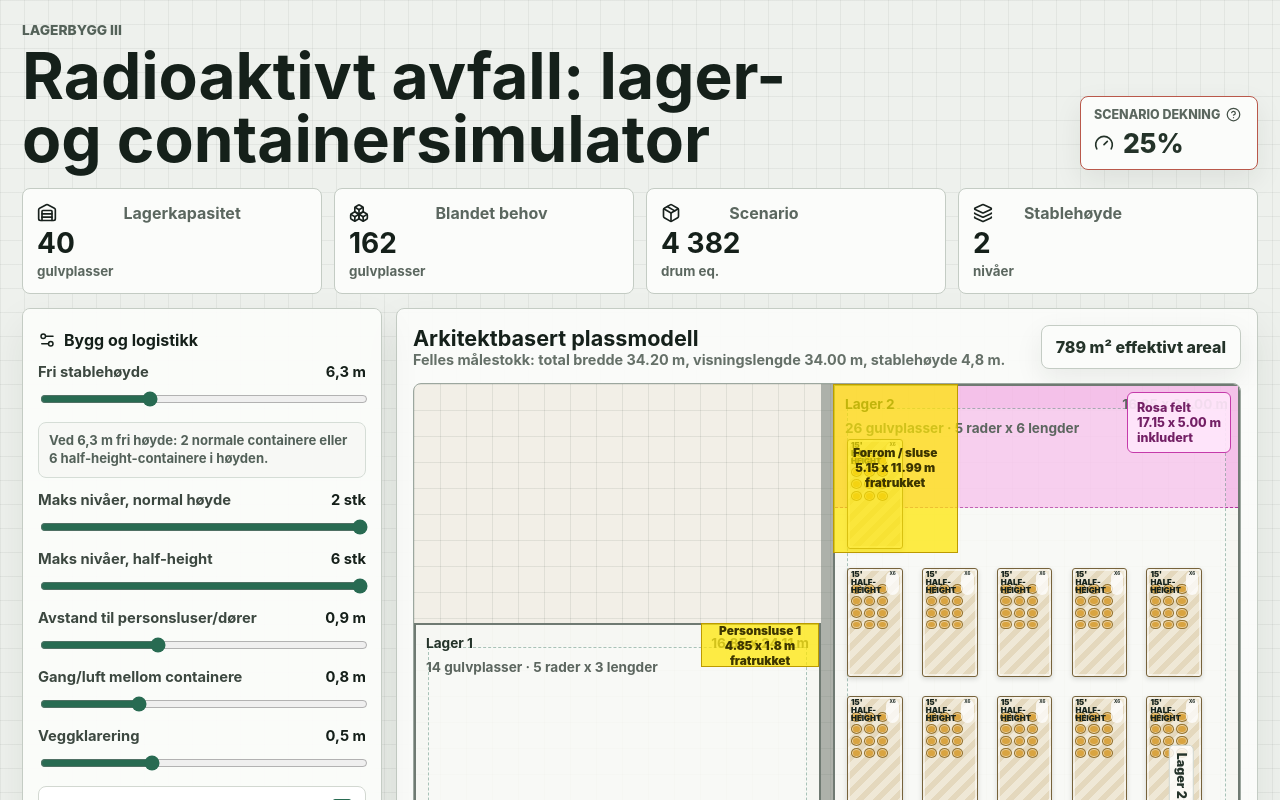
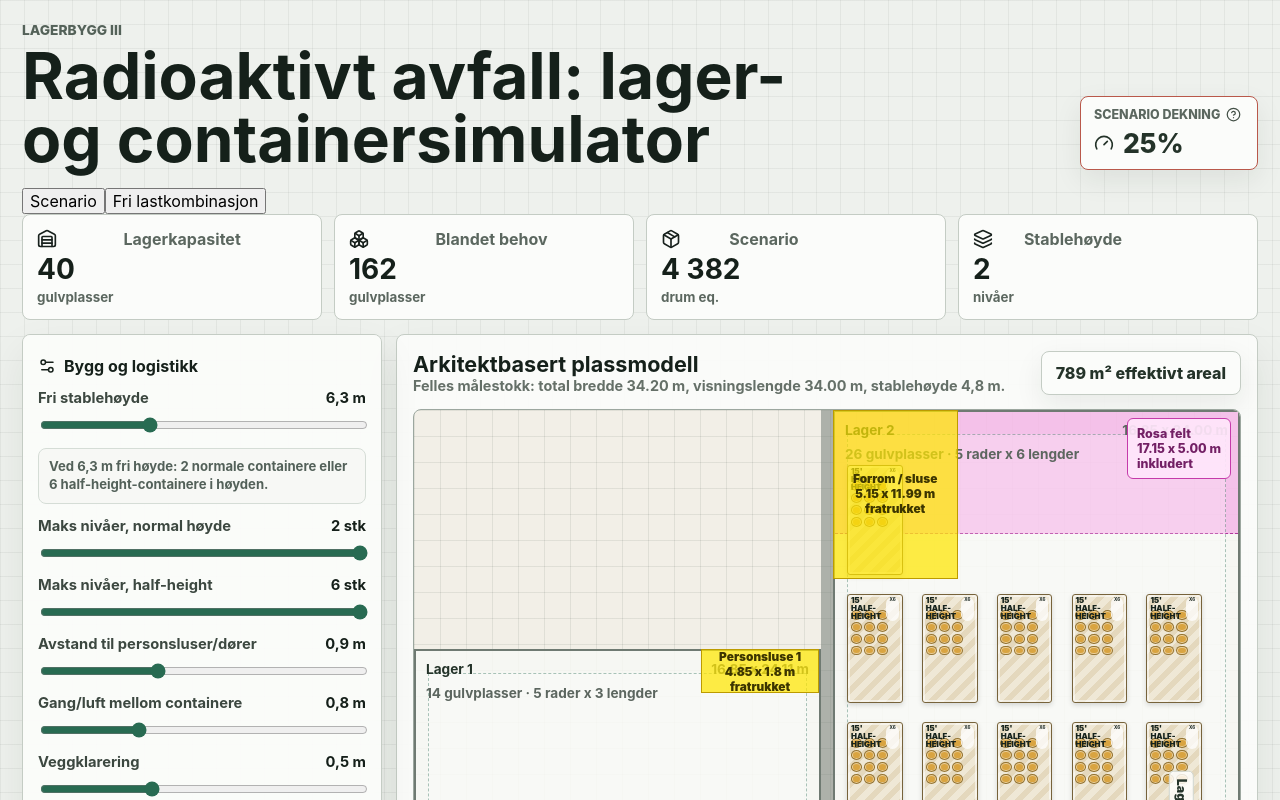
Before and after one commit to fredriksandresen-glitch/garasje-simulator, a React (Vite) app in the folder src/frontend/: page / in a window 1280 px wide. Shown: the top 800 px of the page. Built offline with nearby package versions, Linux system fonts and the light colour scheme.

Commit message:
Add free-load planning mode

```diff
--- a/src/frontend/src/main.jsx
+++ b/src/frontend/src/main.jsx
@@ -6,12 +6,15 @@ import {
   Gauge,
   HelpCircle,
   Layers,
+  Minus,
   Package,
+  Plus,
   Ruler,
   Scale,
   Settings2,
   Shield,
-  Warehouse
+  Warehouse,
+  X
 } from "lucide-react";
 import "./styles.css";
 
@@ -154,6 +157,15 @@ const containerFamilyOptions = {
   iso20: { label: "20' lengde", regularKey: "iso20", halfKey: null }
 };
 
+const optionalConstraints = {
+  grossWeight: { label: "Maks bruttovekt per container" },
+  dose: { label: "Maks dose per container" },
+  trailer: { label: "Maks trailerlast" },
+  drumPacking: { label: "Maks 210L per container" },
+  steelPacking: { label: "Maks stålkasser per container" },
+  kokillePacking: { label: "Maks kokiller per container" }
+};
+
 const separatorWidth = 0.5;
 const rooms = [
   { key: "lager1", label: "Lager 1", x: 0, width: 16.85, baseLength: 24.115, usableLength: 22.015, obstructionArea: 4.85 * 1.8 },
@@ -161,6 +173,7 @@ const rooms = [
 ];
 
 function App() {
+  const [planningMode, setPlanningMode] = useState("scenario");
   const [heightLimit, setHeightLimit] = useState(6.3);
   const [stackLimit, setStackLimit] = useState(4);
   const [halfHeightStackLimit, setHalfHeightStackLimit] = useState(6);
@@ -191,6 +204,9 @@ function App() {
   const [drumDose, setDrumDose] = useState(0.12);
   const [steelDose, setSteelDose] = useState(0.35);
   const [kokilleDose, setKokilleDose] = useState(0.8);
+  const [customLoads, setCustomLoads] = useState({ drum210: 0, steel1: 100, steel2: 20, steel3: 0, steel4: 0, kokille: 0 });
+  const [activeConstraints, setActiveConstraints] = useState([]);
+  const [showConstraintMenu, setShowConstraintMenu] = useState(false);
 
   const model = useMemo(() => {
     const containerFamily = containerFamilyOptions[containerType];
@@ -237,7 +253,9 @@ function App() {
     const totalFloorSlots = roomModels.reduce((sum, room) => sum + room.floorSlots, 0);
     const totalFootprintArea = roomModels.reduce((sum, room) => sum + room.effectiveArea, 0);
     const shareTotal = drumShare + steelShare + kokilleSharePct;
-    const totalNeed = existingDrumEq + annualDrumEq * years;
+    const scenarioNeed = existingDrumEq + annualDrumEq * years;
+    const customNeed = Object.entries(customLoads).reduce((sum, [key, quantity]) => sum + quantity * loadTypes[key].drumEq, 0);
+    const totalNeed = planningMode === "custom" ? customNeed : scenarioNeed;
     const weights = { drum210: drumWeight, steel1: steelWeight, steel2: steelWeight, steel3: steelWeight, steel4: steelWeight, kokille: kokilleWeight };
     const doses = { drum210: drumDose, steel1: steelDose, steel2: steelDose, steel3: steelDose, steel4: steelDose, kokille: kokilleDose };
     const packLimits = { drum: drumPackLimit, steel: steelPackLimit, kokille: kokillePackLimit };
@@ -249,11 +267,22 @@ function App() {
       const evaluateOption = (candidate, heightKind, stackLevels) => {
         const fit = getFit(candidate, load.size, orientationMode);
         const physicalPackLimit = Number.isFinite(fit.physicalCount) ? fit.physicalCount : packLimits[load.packKey];
-        const packingLimited = fit.compatible ? Math.min(packLimits[load.packKey], physicalPackLimit) : 0;
-        const weightLimited = Math.max(0, Math.floor((containerGrossLimit - candidate.tare) / Math.max(1, packageWeight)));
-        const doseLimited = Math.max(0, Math.floor(containerDoseLimit / Math.max(0.01, packageDose)));
+        const packingConstraintKey = `${load.packKey}Packing`;
+        const usePackingLimit = planningMode === "scenario" || activeConstraints.includes(packingConstraintKey);
+        const useWeightLimit = planningMode === "scenario" || activeConstraints.includes("grossWeight");
+        const useDoseLimit = planningMode === "scenario" || activeConstraints.includes("dose");
+        const packingLimited = fit.compatible ? Math.min(usePackingLimit ? packLimits[load.packKey] : physicalPackLimit, physicalPackLimit) : 0;
+        const weightLimited = useWeightLimit
+          ? Math.max(0, Math.floor((containerGrossLimit - candidate.tare) / Math.max(1, packageWeight)))
+          : Infinity;
+        const doseLimited = useDoseLimit
+          ? Math.max(0, Math.floor(containerDoseLimit / Math.max(0.01, packageDose)))
+          : Infinity;
         const perContainer = Math.max(0, Math.min(packingLimited, weightLimited, doseLimited));
-        const limiting = getLimitingConstraint({ fit, packingLimited, weightLimited, doseLimited, perContainer });
+        let limiting = getLimitingConstraint({ fit, packingLimited, weightLimited, doseLimited, perContainer });
+        if (planningMode === "custom" && !usePackingLimit && limiting.key === "packing") {
+          limiting = { key: "packing", label: "Fysisk kapasitet", hint: "Bestemt av innvendige mål og orientering" };
+        }
         const packageVolume = load.size.length * load.size.width * load.size.height;
         const usableVolume = candidate.usableLength * candidate.usableWidth * candidate.usableHeight;
         return {
@@ -276,21 +305,22 @@ function App() {
         b.floorEfficiency - a.floorEfficiency || b.volumeEfficiency - a.volumeEfficiency
       )[0];
       const { fit, packingLimited, weightLimited, doseLimited, perContainer, limiting } = selectedOption;
-      const share =
+      const share = planningMode === "custom" ? 0 :
         load.shareKey === "drum" ? drumShare / 100 :
         load.shareKey === "kokille" ? kokilleSharePct / 100 :
         key === selectedSteelVariant ? steelShare / 100 : 0;
-      const requestedDrumEq = totalNeed * share;
-      const packagesNeeded = requestedDrumEq / load.drumEq;
+      const packagesNeeded = planningMode === "custom" ? customLoads[key] : (totalNeed * share) / load.drumEq;
+      const requestedDrumEq = packagesNeeded * load.drumEq;
       const containersNeeded = packagesNeeded === 0 ? 0 : perContainer > 0 ? Math.ceil(packagesNeeded / perContainer) : Infinity;
       const floorSlotsNeeded = containersNeeded === 0 ? 0 : Number.isFinite(containersNeeded) ? Math.ceil(containersNeeded / selectedOption.stackLevels) : Infinity;
       const loadedWeight = selectedOption.container.tare + perContainer * packageWeight;
       const loadedDose = perContainer * packageDose;
-      const containersPerTrailer = Math.max(1, Math.floor(trailerLimit / Math.max(1, loadedWeight)));
+      const useTrailerLimit = planningMode === "scenario" || activeConstraints.includes("trailer");
+      const containersPerTrailer = useTrailerLimit ? Math.max(0, Math.floor(trailerLimit / Math.max(1, loadedWeight))) : null;
       return {
         key,
         ...load,
-        selected: key === selectedSteelVariant || load.shareKey !== "steel",
+        selected: planningMode === "custom" ? packagesNeeded > 0 : key === selectedSteelVariant || load.shareKey !== "steel",
         packageWeight,
         packageDose,
         fit,
@@ -341,6 +371,7 @@ function App() {
     const dominantLimit = Object.entries(limitingCounts).sort((a, b) => b[1] - a[1])[0]?.[0] || "none";
 
     return {
+      planningMode,
       container,
       halfContainer,
       containerPlacement,
@@ -368,6 +399,9 @@ function App() {
     heightLimit,
     stackLimit,
     halfHeightStackLimit,
+    planningMode,
+    customLoads,
+    activeConstraints,
     wallClearance,
     doorClearance,
     aisleGap,
@@ -397,7 +431,7 @@ function App() {
     kokilleDose
   ]);
 
-  const warnings = buildWarnings({ model, stackLimit, halfHeightStackLimit, drumWeight, steelWeight });
+  const warnings = buildWarnings({ model, planningMode, stackLimit, halfHeightStackLimit, drumWeight, steelWeight });
   const activeFamily = containerFamilyOptions[containerType];
   const activeContainer = containerTypes[activeFamily.regularKey];
   const activeHalfContainer = activeFamily.halfKey ? containerTypes[activeFamily.halfKey] : null;
@@ -410,6 +444,13 @@ function App() {
   const selectedSteel = loadTypes[selectedSteelVariant];
   const standardSteelFit = getFit(activeContainer, selectedSteel.size, "straight");
   const rotatedSteelFit = getFit(activeContainer, selectedSteel.size, "rotated");
+  const customPackageCount = Object.values(customLoads).reduce((sum, quantity) => sum + quantity, 0);
+  const setCustomLoad = (key, value) => setCustomLoads((current) => ({ ...current, [key]: Math.max(0, Math.round(value)) }));
+  const addConstraint = (key) => {
+    setActiveConstraints((current) => current.includes(key) ? current : [...current, key]);
+    setShowConstraintMenu(false);
+  };
+  const removeConstraint = (key) => setActiveConstraints((current) => current.filter((item) => item !== key));
 
   return (
     <main className="app-shell">
@@ -421,7 +462,7 @@ function App() {
           </div>
           <div className={model.mixedCoverage >= 1 ? "score good" : "score warn"}>
             <div className="score-label">
-              Scenario dekning
+              {planningMode === "custom" ? "Lastdekning" : "Scenario dekning"}
               <span className="info-dot" tabIndex="0">
                 <HelpCircle size={15} />
                 <span className="tooltip">Viser beregnede gulvplasser delt på nødvendige gulvplasser etter stabling. 100% betyr at scenarioet akkurat får plass.</span>
@@ -431,10 +472,15 @@ function App() {
           </div>
         </header>
 
+        <nav className="mode-tabs" aria-label="Planleggingsmodus">
+          <button type="button" className={planningMode === "scenario" ? "active" : ""} onClick={() => setPlanningMode("scenario")}>Scenario</button>
+          <button type="button" className={planningMode === "custom" ? "active" : ""} onClick={() => setPlanningMode("custom")}>Fri lastkombinasjon</button>
+        </nav>
+
         <section className="summary-grid">
           <SummaryCard icon={<Warehouse />} label="Lagerkapasitet" value={model.totalFloorSlots} unit="gulvplasser" />
           <SummaryCard icon={<Boxes />} label="Blandet behov" value={model.requiredFloorSlots} unit="gulvplasser" />
-          <SummaryCard icon={<Package />} label="Scenario" value={model.totalNeed} unit="drum eq." />
+          <SummaryCard icon={<Package />} label={planningMode === "custom" ? "Valgt last" : "Scenario"} value={planningMode === "custom" ? customPackageCount : model.totalNeed} unit={planningMode === "custom" ? "kolli" : "drum eq."} />
           <SummaryCard icon={<Layers />} label="Stablehøyde" value={model.levels} unit="nivåer" />
         </section>
 
@@ -474,15 +520,18 @@ function App() {
               Én valgt lengde betyr ett kranhode. Simulatoren velger automatisk normal eller half-height for hver avfallstype etter kapasitet per gulvplass.
             </div>
             <Toggle label="Roter containere 90° i lageret" checked={rotateContainers} onChange={setRotateContainers} />
+            {planningMode === "scenario" && <>
               <Slider label="Maks container bruttovekt" value={containerGrossLimit} min={3000} max={30000} step={500} unit="kg" onChange={setContainerGrossLimit} />
               <Slider label="Maks trailerlast" value={trailerLimit} min={8000} max={50000} step={1000} unit="kg" onChange={setTrailerLimit} />
               <Slider label="Maks dose per container" value={containerDoseLimit} min={0.2} max={10} step={0.1} unit="mSv/h" onChange={setContainerDoseLimit} />
+            </>}
             <div className="container-note">
               <div><strong>Normal:</strong> utvendig {model.container.length.toFixed(2)} × {model.container.width.toFixed(2)} × {model.container.height.toFixed(2)} m · innvendig {model.container.usableLength.toFixed(2)} × {model.container.usableWidth.toFixed(2)} × {model.container.usableHeight.toFixed(2)} m</div>
               {model.halfContainer && <div><strong>Half-height:</strong> utvendig {model.halfContainer.length.toFixed(2)} × {model.halfContainer.width.toFixed(2)} × {model.halfContainer.height.toFixed(2)} m · innvendig {model.halfContainer.usableLength.toFixed(2)} × {model.halfContainer.usableWidth.toFixed(2)} × {model.halfContainer.usableHeight.toFixed(2)} m</div>}
               <div>Plassert fotavtrykk: {model.containerPlacement.length.toFixed(2)} × {model.containerPlacement.width.toFixed(2)} m ({model.containerRotated ? "90°" : "standard"})</div>
             </div>
 
+            {planningMode === "scenario" ? <>
               <PanelTitle icon={<Package />} title="Pakkemønster" />
               <Slider label="Maks 210L per container" value={drumPackLimit} min={1} max={24} step={1} unit="stk" onChange={setDrumPackLimit} />
               <Slider label="Maks stålkasser per container" value={steelPackLimit} min={1} max={4} step={1} unit="stk" onChange={setSteelPackLimit} />
@@ -501,6 +550,27 @@ function App() {
               </div>
               <Slider label="Andel kokiller" value={kokilleSharePct} min={0} max={100} step={1} unit="%" onChange={setKokilleSharePct} />
               <div className={model.shareTotal === 100 ? "derived" : "derived warning-text"}>Sum andeler: {model.shareTotal.toFixed(0)}%</div>
+            </> : <>
+              <PanelTitle icon={<Package />} title="Legg til last" />
+              <div className="load-builder">
+                {Object.entries(loadTypes).map(([key, load]) => (
+                  <QuantityControl key={key} label={load.label} detail={load.dimensions} value={customLoads[key]} onChange={(value) => setCustomLoad(key, value)} />
+                ))}
+              </div>
+              <Toggle label="Roter stålkasser 90°" checked={rotateSteelBoxes} onChange={setRotateSteelBoxes} />
+
+              <PanelTitle icon={<Shield />} title="Valgte begrensninger" />
+              <div className="constraint-builder">
+                {activeConstraints.length === 0 && <div className="container-note">Ingen valgfrie begrensninger er lagt til. Fysiske mål og fri stablehøyde gjelder fortsatt.</div>}
+                {activeConstraints.map((key) => (
+                  <ActiveConstraint key={key} constraintKey={key} onRemove={() => removeConstraint(key)} values={{ containerGrossLimit, containerDoseLimit, trailerLimit, drumPackLimit, steelPackLimit, kokillePackLimit }} setters={{ setContainerGrossLimit, setContainerDoseLimit, setTrailerLimit, setDrumPackLimit, setSteelPackLimit, setKokillePackLimit }} />
+                ))}
+                <button className="add-constraint" type="button" onClick={() => setShowConstraintMenu((current) => !current)}><Plus size={17} />Legg til begrensning</button>
+                {showConstraintMenu && <div className="constraint-menu">
+                  {Object.entries(optionalConstraints).filter(([key]) => !activeConstraints.includes(key)).map(([key, item]) => <button type="button" key={key} onClick={() => addConstraint(key)}>{item.label}</button>)}
+                </div>}
+              </div>
+            </>}
 
             <PanelTitle icon={<Scale />} title="Lastdata" />
             <Slider label="Tønnevekt" value={drumWeight} min={50} max={700} step={5} unit="kg" onChange={setDrumWeight} />
@@ -531,11 +601,11 @@ function App() {
               </div>
               {model.loadRows.map((row) => (
                 <div className={`table-row ${row.fit.compatible ? "" : "incompatible"} ${row.selected ? "selected-row" : ""}`} key={row.key}>
-                  <span><strong>{row.label}</strong><small>{row.dimensions}{row.selected ? " · med i scenario" : ""} · valgt {row.containerChoice.shortLabel}</small></span>
+                  <span><strong>{row.label}</strong><small>{row.dimensions}{row.selected ? (planningMode === "custom" ? " · lagt til" : " · med i scenario") : ""} · valgt {row.containerChoice.shortLabel}</small></span>
                   <span>{row.fit.compatible ? "Ja" : "Nei"}<small>{row.fit.reason}</small></span>
                   <span><Badge type={row.limiting.key}>{row.limiting.label}</Badge><small>{row.limiting.hint}</small></span>
-                  <span>{row.perContainer} stk<small>Vekt {row.weightLimited} · dose {row.doseLimited} · mønster {row.packingLimited} · {row.stackLevels} nivåer</small></span>
-                  <span>{formatNumber(row.loadedWeight)} kg / {row.containersPerTrailer} cont.<small>{formatNumber(row.loadedDose)} mSv/h · behov {formatNumber(row.containersNeeded)} cont.</small></span>
+                  <span>{row.perContainer} stk<small>Vekt {formatLimit(row.weightLimited)} · dose {formatLimit(row.doseLimited)} · mønster {row.packingLimited} · {row.stackLevels} nivåer</small></span>
+                  <span>{formatNumber(row.loadedWeight)} kg{row.containersPerTrailer === null ? "" : ` / ${row.containersPerTrailer} cont.`}<small>{formatNumber(row.loadedDose)} mSv/h · behov {formatNumber(row.containersNeeded)} cont.</small></span>
                 </div>
               ))}
             </div>
@@ -634,7 +704,7 @@ function ConstraintPanel({ model }) {
   return (
     <section className="constraint-panel" aria-label="Dimensjonerende begrensninger">
       <div className="constraint-card main-limit">
-        <span>Dimensjonerende scenario</span>
+        <span>{model.planningMode === "custom" ? "Valgt lastkombinasjon" : "Dimensjonerende scenario"}</span>
         <strong>{model.mixedCoverage >= 1 ? "Lageret dekker behovet" : "Lagerplass er begrensningen"}</strong>
         <small>{formatNumber(model.totalFloorSlots)} gulvplasser mot {formatNumber(model.requiredFloorSlots)} nødvendige gulvplasser etter stabling.</small>
       </div>
@@ -779,7 +849,7 @@ function getLimitingConstraint({ fit, packingLimited, weightLimited, doseLimited
   return limiting;
 }
 
-function buildWarnings({ model, stackLimit, halfHeightStackLimit, drumWeight, steelWeight }) {
+function buildWarnings({ model, planningMode, stackLimit, halfHeightStackLimit, drumWeight, steelWeight }) {
   const warnings = [];
   if (model.mixedCoverage < 1) warnings.push({ level: "critical", text: `Blandet scenario mangler ca. ${formatNumber(model.requiredFloorSlots - model.totalFloorSlots)} gulvplasser etter stabling.` });
   if (stackLimit > 4) warnings.push({ level: "warn", text: "5 i høyden er kun testmodus. Nederste kasse/container må kontrolleres for trykkbelastning." });
@@ -787,7 +857,7 @@ function buildWarnings({ model, stackLimit, halfHeightStackLimit, drumWeight, st
   if (drumWeight > 330) warnings.push({ level: "critical", text: "Tønnevekt overstiger 330 kg UN-/spesifikasjonsgrensen fra rapporten." });
   if (steelWeight > 2500) warnings.push({ level: "warn", text: "Stålkassevekt overstiger 2500 kg truckgrense. Alternativ løftemetode må vurderes." });
   if (steelWeight > 3000) warnings.push({ level: "critical", text: "Stålkassevekt overstiger antatt 3000 kg stålkassegrense." });
-  if (model.shareTotal !== 100) warnings.push({ level: "warn", text: `Avfallsmiksen summerer til ${model.shareTotal.toFixed(0)}%. Juster 210L, stålkasser og kokiller til 100%.` });
+  if (planningMode === "scenario" && model.shareTotal !== 100) warnings.push({ level: "warn", text: `Avfallsmiksen summerer til ${model.shareTotal.toFixed(0)}%. Juster 210L, stålkasser og kokiller til 100%.` });
   for (const row of model.scenarioRows) {
     if (row.perContainer === 0) warnings.push({ level: "critical", text: `${row.label} kan ikke pakkes med gjeldende container, mål, vekt- eller dosegrense.` });
     else if (row.packageDose > 2) warnings.push({ level: "warn", text: `${row.label} har dose over 2 mSv/h per kolli og bør håndteres særskilt.` });
@@ -795,6 +865,31 @@ function buildWarnings({ model, stackLimit, halfHeightStackLimit, drumWeight, st
   }
   if (warnings.length === 0) warnings.push({ level: "ok", text: "Ingen åpenbare brudd med gjeldende simuleringsgrenser." });
   return warnings;
+}
+
+function QuantityControl({ label, detail, value, onChange }) {
+  return (
+    <div className="quantity-control">
+      <div><strong>{label}</strong><small>{detail}</small></div>
+      <div className="quantity-stepper">
+        <button type="button" title={`Fjern én ${label}`} onClick={() => onChange(value - 1)}><Minus size={16} /></button>
+        <input type="number" min="0" step="1" value={value} aria-label={`Antall ${label}`} onChange={(event) => onChange(Number(event.target.value) || 0)} />
+        <button type="button" title={`Legg til én ${label}`} onClick={() => onChange(value + 1)}><Plus size={16} /></button>
+      </div>
+    </div>
+  );
+}
+
+function ActiveConstraint({ constraintKey, onRemove, values, setters }) {
+  const controls = {
+    grossWeight: <Slider label="Maks bruttovekt per container" value={values.containerGrossLimit} min={3000} max={30000} step={500} unit="kg" onChange={setters.setContainerGrossLimit} />,
+    dose: <Slider label="Maks dose per container" value={values.containerDoseLimit} min={0.2} max={10} step={0.1} unit="mSv/h" onChange={setters.setContainerDoseLimit} />,
+    trailer: <Slider label="Maks trailerlast" value={values.trailerLimit} min={8000} max={50000} step={1000} unit="kg" onChange={setters.setTrailerLimit} />,
+    drumPacking: <Slider label="Maks 210L per container" value={values.drumPackLimit} min={1} max={24} step={1} unit="stk" onChange={setters.setDrumPackLimit} />,
+    steelPacking: <Slider label="Maks stålkasser per container" value={values.steelPackLimit} min={1} max={4} step={1} unit="stk" onChange={setters.setSteelPackLimit} />,
+    kokillePacking: <Slider label="Maks kokiller per container" value={values.kokillePackLimit} min={1} max={8} step={1} unit="stk" onChange={setters.setKokillePackLimit} />
+  };
+  return <div className="active-constraint"><button className="remove-constraint" type="button" title={`Fjern ${optionalConstraints[constraintKey].label}`} onClick={onRemove}><X size={15} /></button>{controls[constraintKey]}</div>;
 }
 
 function SummaryCard({ icon, label, value, unit }) {
@@ -838,5 +933,6 @@ function Segmented({ options, value, onChange }) {
   );
 }
 function formatNumber(value) { if (!Number.isFinite(value)) return "∞"; return new Intl.NumberFormat("nb-NO", { maximumFractionDigits: value < 10 ? 1 : 0 }).format(value); }
+function formatLimit(value) { return Number.isFinite(value) ? formatNumber(value) : "ikke aktiv"; }
 
 createRoot(document.getElementById("root")).render(<App />);
```
Lines whose indentation alone changed are shown as unchanged.
